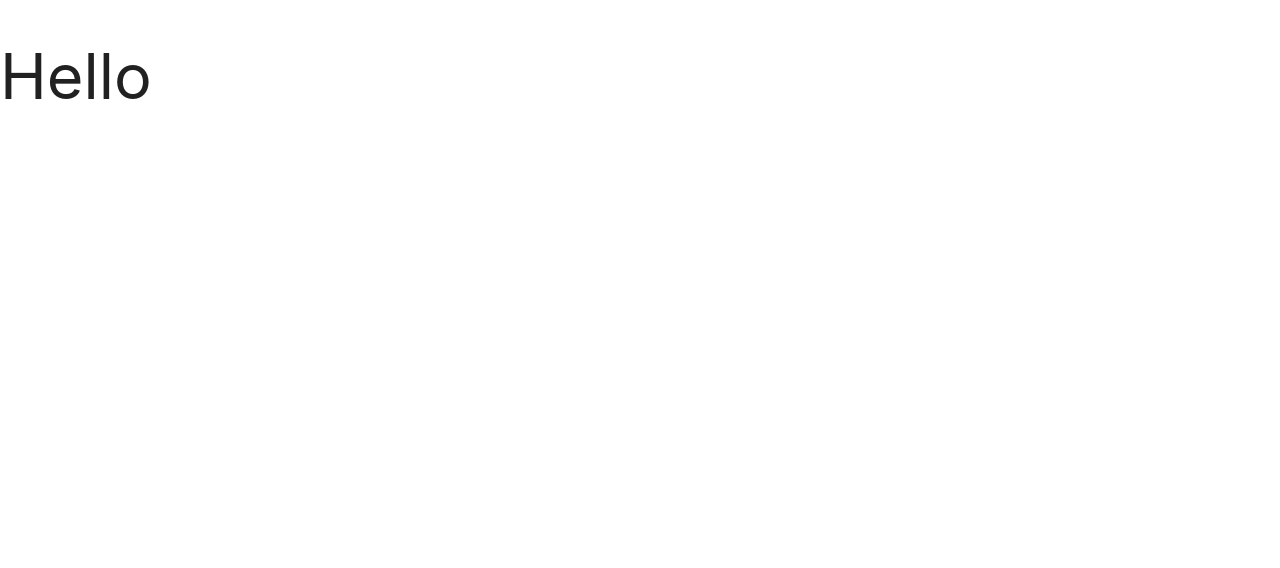
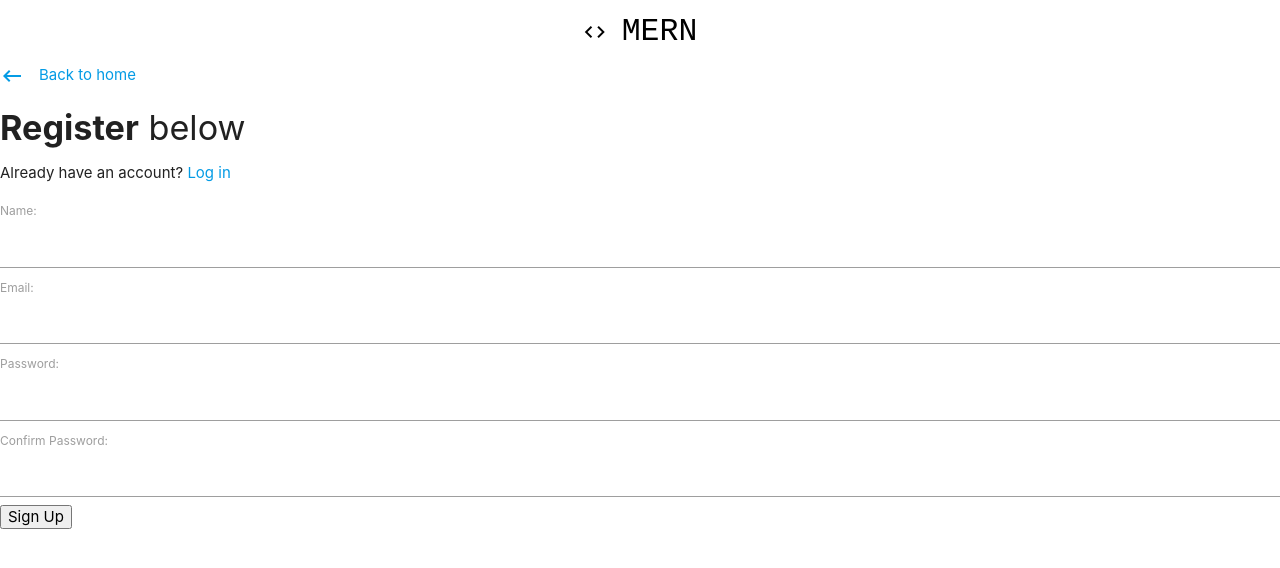
Before and after one commit to christypacc21/pocmernauth2a, a React (Create React App) app in the folder client/: page /register in a window 1280 px wide. Shown: the top 568 px of the page. Built offline with nearby package versions, Linux system fonts and the light colour scheme.

Commit message:
basic frontend (forms and routes) ready

```diff
--- a/client/src/App.js
+++ b/client/src/App.js
@@ -1,12 +1,24 @@
-import React from 'react';
-import './App.css';
+import React, { Component } from "react";
+import { BrowserRouter as Router, Route } from "react-router-dom";
+import "./App.css";
 
-function App() {
-  return (
-    <div className="App">
-      <h1>Hello</h1>
-    </div>
-  );
+import Navbar from "./components/layout/Navbar";
+import Landing from "./components/layout/Landing";
+import Register from "./components/auth/Register";
+import Login from "./components/auth/Login";
+
+class App extends Component {
+  render() {
+    return (
+      <Router>
+        <div>
+          <Navbar />
+          <Route exact path="/" component={Landing} />
+          <Route exact path="/register" component={Register} />
+          <Route exact path="/login" component={Login} />
+        </div>
+      </Router>
+    );
+  }
 }
-
 export default App;
--- /dev/null
+++ b/client/src/components/auth/Login.js
@@ -0,0 +1,85 @@
+// With CSS beautified
+
+import React, { Component } from "react";
+import { Link } from "react-router-dom";
+class Login extends Component {
+  constructor() {
+    super();
+    this.state = {
+      email: "",
+      password: "",
+      errors: {}
+    };
+  }
+  onChange = e => {
+    this.setState({ [e.target.id]: e.target.value });
+  };
+  onSubmit = e => {
+    e.preventDefault();
+    const userData = {
+      email: this.state.email,
+      password: this.state.password
+    };
+    console.log(userData);
+  };
+  render() {
+    const { errors } = this.state;
+    return (
+      <div className="container">
+        <div>
+          <div>
+            <Link to="/">
+              <i className="material-icons left">keyboard_backspace</i> Back to
+              home
+            </Link>
+            <div className="col s12" style={{ paddingLeft: "11.250px" }}>
+              <h4>
+                <b>Login</b> below
+              </h4>
+              <p>
+                Don't have an account? <Link to="/register">Register</Link>
+              </p>
+            </div>
+            <form noValidate onSubmit={this.onSubmit}>
+              <div className="input-field col s12">
+                <input
+                  onChange={this.onChange}
+                  value={this.state.email}
+                  error={errors.email}
+                  id="email"
+                  type="email"
+                />
+                <label htmlFor="email">Email</label>
+              </div>
+              <div className="input-field col s12">
+                <input
+                  onChange={this.onChange}
+                  value={this.state.password}
+                  error={errors.password}
+                  id="password"
+                  type="password"
+                />
+                <label htmlFor="password">Password</label>
+              </div>
+              <div className="col s12" style={{ paddingLeft: "11.250px" }}>
+                <button
+                  style={{
+                    width: "150px",
+                    borderRadius: "3px",
+                    letterSpacing: "1.5px",
+                    marginTop: "1rem"
+                  }}
+                  type="submit"
+                  className="btn btn-large waves-effect waves-light hoverable blue accent-3"
+                >
+                  Login
+                </button>
+              </div>
+            </form>
+          </div>
+        </div>
+      </div>
+    );
+  }
+}
+export default Login;
--- /dev/null
+++ b/client/src/components/auth/Register.js
@@ -0,0 +1,86 @@
+import React, { Component } from "react";
+import { Link } from "react-router-dom";
+
+class Register extends Component {
+  constructor(props) {
+    super(props);
+    this.state = {
+      name: "",
+      email: "",
+      password: "",
+      password2: "",
+      errors: {} //star
+    };
+  }
+
+  handleSubmit = e => {
+    e.preventDefault();
+  };
+
+  onChange = e => {
+    this.setState({ [e.target.name]: e.target.value }); //star
+  };
+
+  render() {
+    const { name, email, password, password2, errors } = this.state;
+    return (
+      <div>
+        <Link to="/">
+          <i className="material-icons left">keyboard_backspace</i> Back to home
+        </Link>
+        <div>
+          <h4>
+            <b>Register</b> below
+          </h4>
+          <p>
+            Already have an account? <Link to="/login">Log in</Link>
+          </p>
+        </div>
+
+        <form onSubmit={this.handleSubmit}>
+          <div>
+            <label>Name: </label>
+            <input
+              type="text"
+              onChange={this.onChange}
+              name="name"
+              value={name}
+            />
+          </div>
+          <div>
+            <label>Email: </label>
+            <input
+              type="email"
+              onChange={this.onChange}
+              name="email"
+              value={email}
+            />
+          </div>
+          <div>
+            <label>Password: </label>
+            <input
+              type="password"
+              onChange={this.onChange}
+              name="password"
+              value={password}
+            />
+          </div>
+          <div>
+            <label>Confirm Password: </label>{" "}
+            <input
+              type="password"
+              onChange={this.onChange}
+              name="password2"
+              value={password2}
+            />
+          </div>
+          <div>
+            <input type="submit" name="submit" value="Sign Up" />
+          </div>
+        </form>
+      </div>
+    );
+  }
+}
+
+export default Register;
--- /dev/null
+++ b/client/src/components/layout/Landing.js
@@ -0,0 +1,32 @@
+import React, { Component } from "react";
+import { Link } from "react-router-dom";
+
+class Landing extends Component {
+  render() {
+    return (
+      <div>
+        <div>
+          <div>
+            <h4>
+              <b>Build</b> a login/auth app with the <span>MERN</span> stack
+              from scratch
+            </h4>
+            <p>
+              Create a (minimal) full-stack app with user authentication via
+              passport and JWTs
+            </p>
+            <br />
+
+            <Link to="/register">
+              <button>Register</button>
+            </Link>
+            <Link to="/login">
+              <button>Log In</button>
+            </Link>
+          </div>
+        </div>
+      </div>
+    );
+  }
+}
+export default Landing;
--- /dev/null
+++ b/client/src/components/layout/Navbar.js
@@ -0,0 +1,25 @@
+import React, { Component } from "react";
+import { Link } from "react-router-dom";
+class Navbar extends Component {
+  render() {
+    return (
+      <div className="navbar-fixed">
+        <nav className="z-depth-0">
+          <div className="nav-wrapper white">
+            <Link
+              to="/"
+              style={{
+                fontFamily: "monospace"
+              }}
+              className="col s5 brand-logo center black-text"
+            >
+              <i className="material-icons">code</i>
+              MERN
+            </Link>
+          </div>
+        </nav>
+      </div>
+    );
+  }
+}
+export default Navbar;
```
Also changed, not shown: 1 other file (tests, documents, lock files or other folders).
